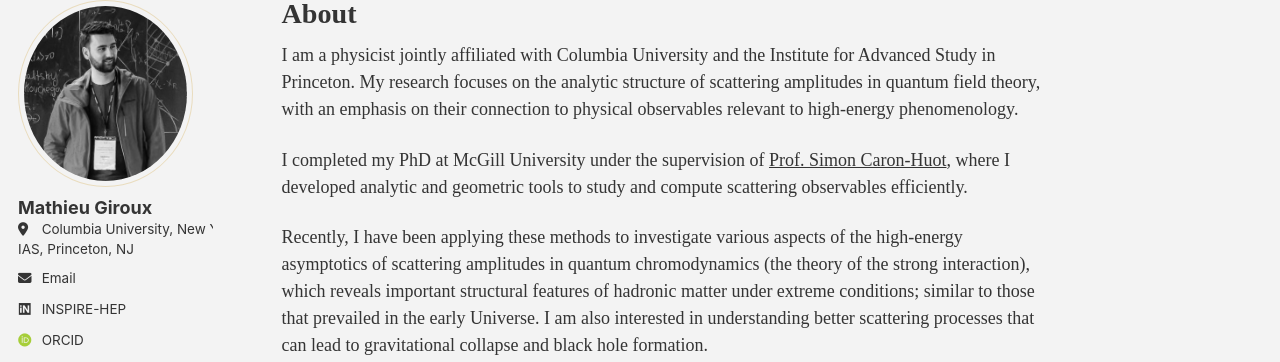
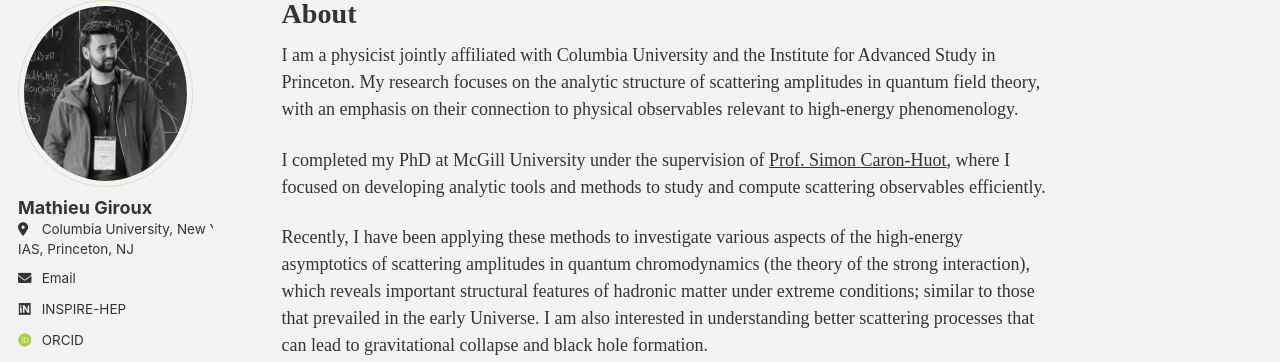
Before and after one commit to StrangeQuark007/StrangeQuark007.github.io, a Jekyll site: the page built from _pages/about.md, in a window 1280 px wide. Shown: the part 101-463 px from the top of the page. Built offline with Jekyll 4.4.1, drawn with Linux system fonts in a browser that asks for light colours; some web fonts are replaced; a script bundle is joined from its source files by our own code; library files that are not in the unit come from our copies.

Commit message:
Update about.md

```diff
--- a/_pages/about.md
+++ b/_pages/about.md
@@ -9,6 +9,6 @@ redirect_from:
 
 I am a physicist jointly affiliated with Columbia University and the Institute for Advanced Study in Princeton. My research focuses on the analytic structure of scattering amplitudes in quantum field theory, with an emphasis on their connection to physical observables relevant to high-energy phenomenology.
 
-I completed my PhD at McGill University under the supervision of [Prof. Simon Caron-Huot](https://www.physics.mcgill.ca/~schuot/), where I developed analytic and geometric tools to study and compute scattering observables efficiently.
+I completed my PhD at McGill University under the supervision of [Prof. Simon Caron-Huot](https://www.physics.mcgill.ca/~schuot/), where I focused on developing analytic tools and methods to study and compute scattering observables efficiently.
 
 Recently, I have been applying these methods to investigate various aspects of the high-energy asymptotics of scattering amplitudes in quantum chromodynamics (the theory of the strong interaction), which reveals important structural features of hadronic matter under extreme conditions; similar to those that prevailed in the early Universe. I am also interested in understanding better scattering processes that can lead to gravitational collapse and black hole formation.
```
